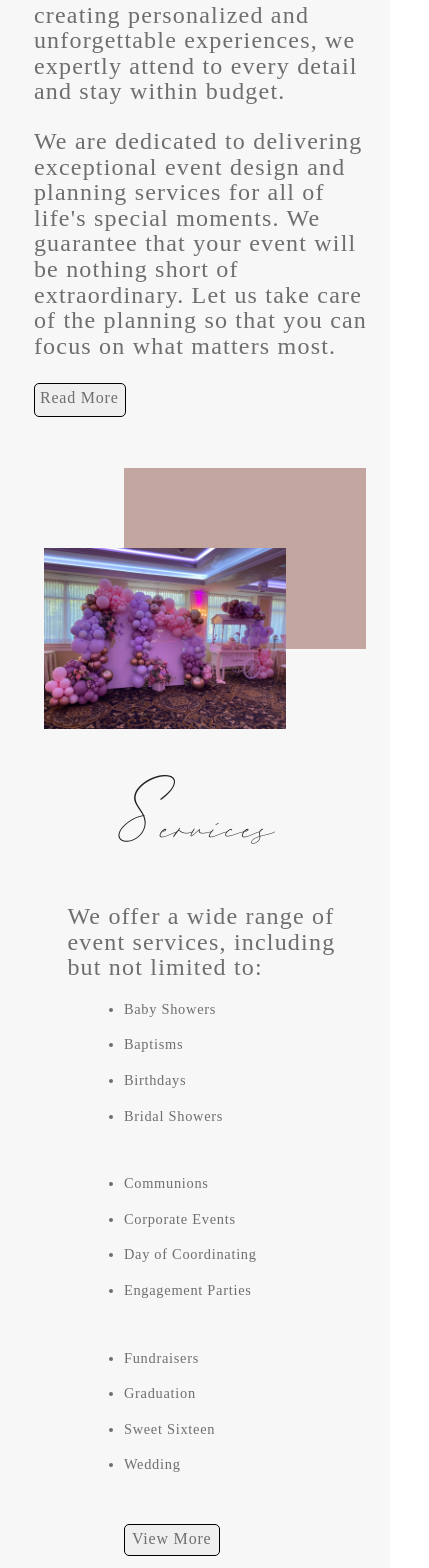
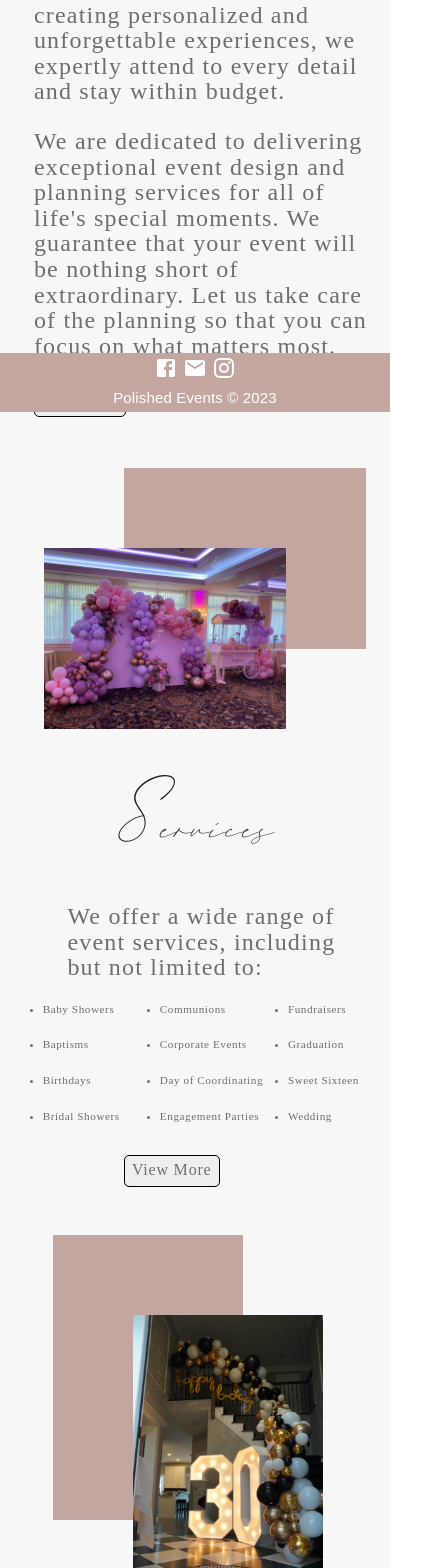
Before and after one commit to OhDangBro/PolishedEvents, a React (Create React App) app: page / in a window 390 px wide. Shown: the part 432-2000 px from the top of the page, 429 px wide, since content can reach past the window. Built offline with nearby package versions, Linux system fonts and the light colour scheme.

Commit message:
servicePAge styling for mobile

```diff
--- a/src/components/servicePage/index.js
+++ b/src/components/servicePage/index.js
@@ -11,7 +11,7 @@ const ServicesPage = () => {
     <Container id="ServicePage" maxWidth='xxl'>
     <div  style={{ display: "flex", alignItems: "center", justifyContent: "center", height: "100vh", marginTop: "5%" }}>
       <div style={{ flex: 1, padding: "10px", marginLeft: "250px" }}>
-      <div style={{ width: "100%", display: "flex", flexDirection: "column", alignItems: "center" }}>
+      <div className="servicePageTop" style={{ width: "100%", display: "flex", flexDirection: "column", alignItems: "center" }}>
           <div className="headerRow" style={{ display: "flex", justifyContent: "flex-start", alignItems: "center", paddingRight: "30%" }}>
             <h2 className="cursiveh2 headerBigLetter" style={{ fontSize: "8rem", fontStyle: "italic", fontFamily: "cursiveFont", fontWeight: "lighter", margin: "0", lineHeight: "2.6rem", paddingBottom: "40px", marginRight: "5px" }}>S</h2>
             <h2 className="cursiveh2 cursiveMobile" style={{ fontSize: "6rem", fontFamily: "cursiveFont", fontStyle: "italic", fontWeight: "lighter", lineHeight: "2.6rem" }}>ervices</h2>
--- a/src/index.css
+++ b/src/index.css
@@ -201,14 +201,16 @@ li {
   }
 
   #Service .serviceListItems {
-    flex-direction: column;
-    width: 100% !important;
-    padding-left: 0%;
-    margin-bottom: 20px;
+    flex-direction: row;
+    width: 220% !important;
+    padding-right: 10px !important;
+    padding-left: 10px !important;
+    margin-left: 15% !important;
   }
 
   #Service li {
-    font-size: .9rem !important;
+    font-size: .7rem !important;
+
   }
 
 #Service img {
@@ -217,7 +219,7 @@ li {
 
 #Service button {
     display: flex;
-margin: 0 !important;
+    margin: 0 !important;
     width: 55% !important;
 
 }
@@ -279,7 +281,7 @@ margin-top: 5%;
 
 #ServicePage li {
 
-    width: 100%;
+    width: 110% !important;
     padding-bottom: 10px;
     font-size: .7rem !important;
 
@@ -296,11 +298,12 @@ margin-top: 5%;
 
 
 #ServicePage .headerRow {
-  padding-top: 28%;
+
   align-items: center;
   justify-content: center;
   margin-right: 0;
 padding-right: 0% !important;
+padding-top: 30%;
 
 }
 
@@ -313,17 +316,17 @@ padding-right: 0% !important;
 
 
 #ServicePage p {
-  width: 100% !important;
+  width: 90% !important;
 }
 
 #ServicePage img {
   width: auto;
   height: auto;
   margin: 0 auto;
-  margin-top: 15%;
   display: block;
   box-shadow: rgb(195 166 160) 60px -50px 0px 0px;
-  transform: scale(.7);
+  transform: scale(.6);
+
 }
 
 .headerRow {
@@ -344,6 +347,10 @@ div.servicePageListContainer {
 
 .cursiveMobile {
   font-size: 4rem !important;
+}
+
+.servicePageTop {
+  padding-top: 15%;
 }
 
 
@@ -445,4 +452,24 @@ label, input, button {
 }
 
 
+
+
+
+
+
+
+footer    {
+display: flex;
+flex-direction: column;
+align-items: center;
+justify-content: center;
+padding: 0.5em;
+background-color: rgb(195, 166, 160);
+height: 7vh;
+position: fixed;
+bottom: 0;
+width: 100vw;
 }
+
+
+}
```
